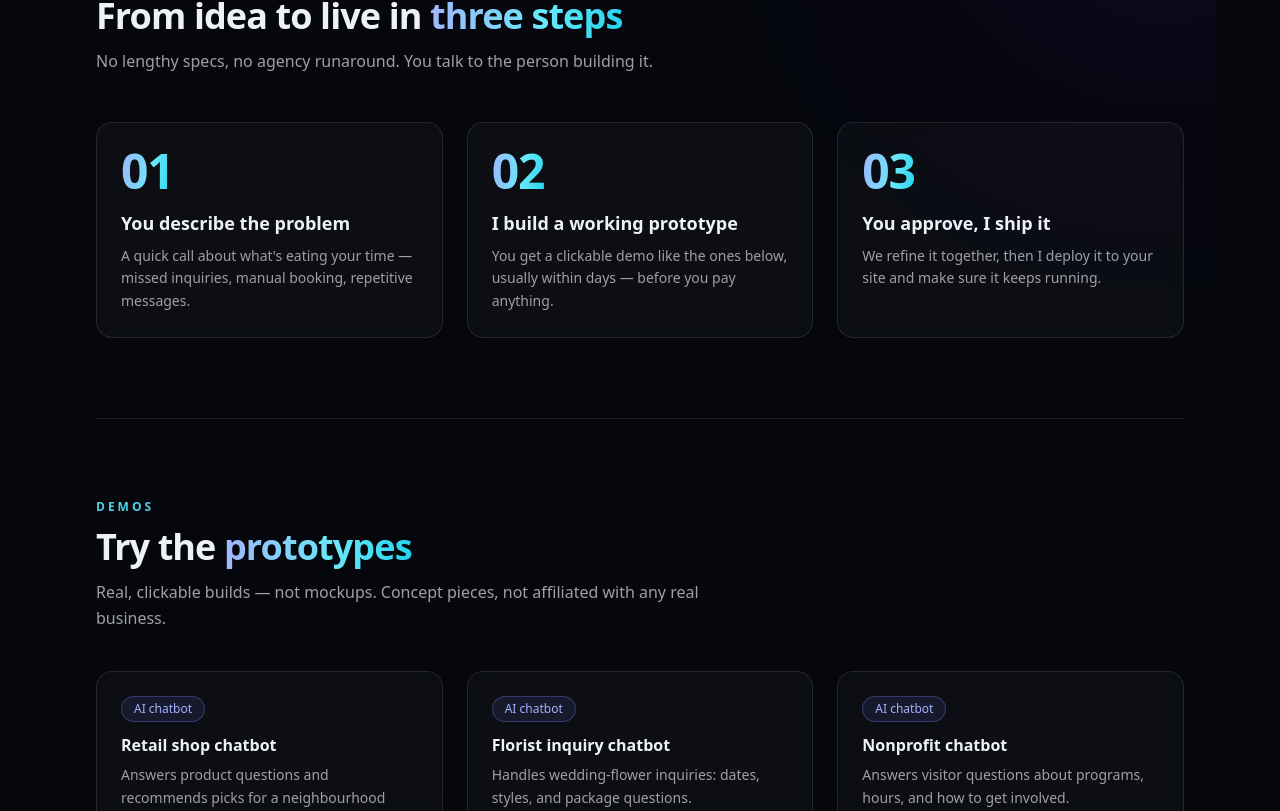
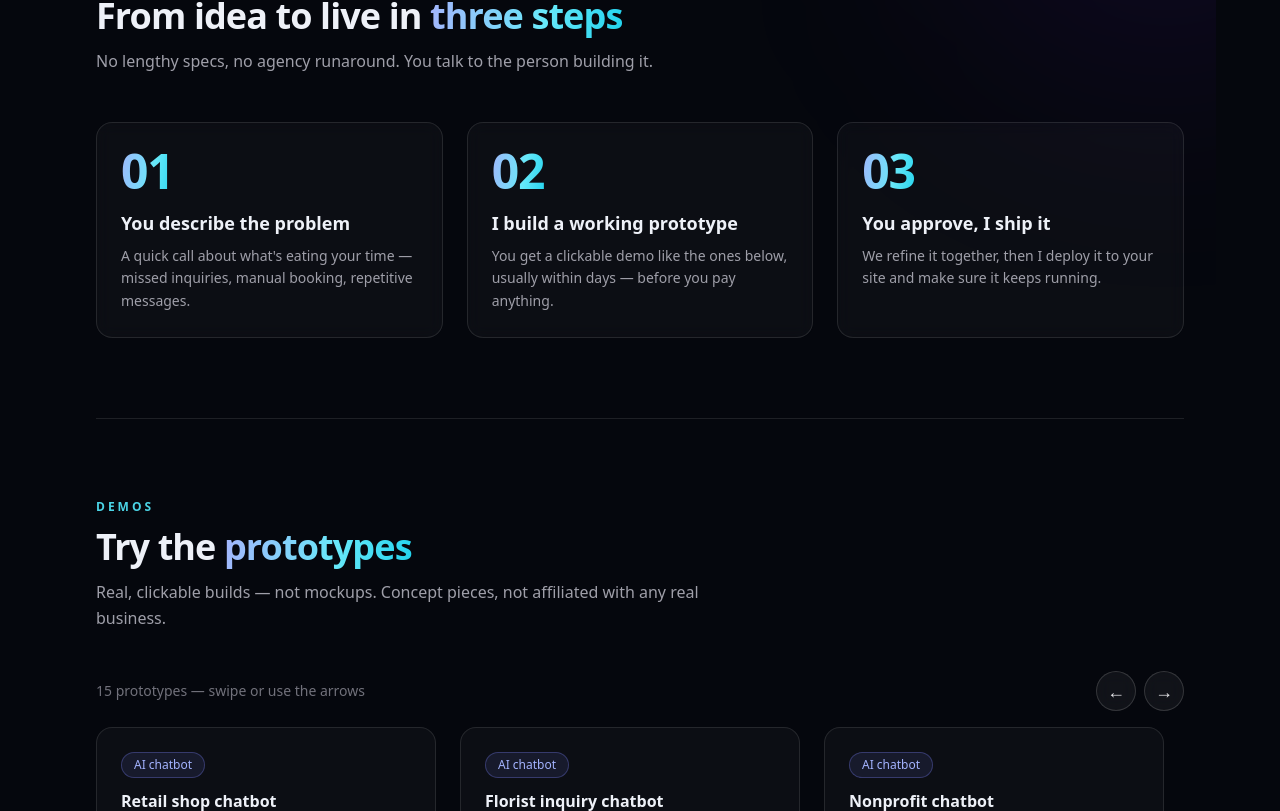
Before and after one commit to Konstantin-Krokhin/konstantin-portfolio, a Next.js app in the folder apps/web/: page / in a window 1280 px wide. Shown: the part 1989-2800 px from the top of the page. Built offline with nearby package versions, Linux system fonts and the light colour scheme.

Commit message:
Demos section: horizontal snap carousel for 15 prototypes

```diff
--- a/apps/web/src/app/page.tsx
+++ b/apps/web/src/app/page.tsx
@@ -1,4 +1,5 @@
 import { prototypeDemos } from "@/app/demo/_demo";
+import DemoCarousel from "@/components/DemoCarousel";
 import { BUSINESS } from "@/content/business";
 import ContactForm from "@/components/ContactForm";
 import { PayButton } from "@/components/PayButton";
@@ -325,31 +326,13 @@ export default function HomePage() {
             affiliated with any real business.
           </p>
 
-          <div className="mt-10 grid gap-6 sm:grid-cols-2 lg:grid-cols-3">
-            {prototypeDemos.map((p) => (
-              <article key={p.url} className={`${card} glow-card flex flex-col`}>
-                <span className="inline-flex w-fit rounded-full border border-indigo-400/30 bg-indigo-400/10 px-3 py-1 text-xs font-medium text-indigo-300">
-                  {p.tag}
-                </span>
-                <h3 className="mt-3 text-base font-semibold leading-snug">
-                  {p.title}
-                </h3>
-                <p className="mt-2 flex-1 text-sm leading-relaxed text-zinc-400">
-                  {p.blurb}
-                </p>
-                <div className="mt-5">
-                  <a
-                    href={p.url}
-                    target="_blank"
-                    rel="noreferrer"
-                    className="inline-block rounded-xl bg-gradient-to-r from-indigo-500 to-cyan-400 px-6 py-2.5 text-sm font-semibold text-white shadow-md shadow-indigo-500/20 transition hover:shadow-indigo-500/40 hover:brightness-110"
-                  >
-                    Try it ↗
-                  </a>
-                </div>
-              </article>
-            ))}
-          </div>
+          <DemoCarousel demos={prototypeDemos} />
+          <p className="mt-6 text-sm text-zinc-500">
+            Want the full list on one page?{" "}
+            <a href="/demo" className="text-cyan-300 hover:text-cyan-200">
+              Browse all prototypes →
+            </a>
+          </p>
         </section>
 
         {/* ============ CONTACT ============ */}
--- /dev/null
+++ b/apps/web/src/components/DemoCarousel.tsx
@@ -0,0 +1,74 @@
+"use client";
+
+import { useRef } from "react";
+import type { PrototypeDemo } from "@/app/demo/_demo";
+
+export default function DemoCarousel({ demos }: { demos: PrototypeDemo[] }) {
+  const trackRef = useRef<HTMLDivElement>(null);
+
+  const nudge = (dir: 1 | -1) => {
+    const el = trackRef.current;
+    if (!el) return;
+    const max = el.scrollWidth - el.clientWidth;
+    if (dir === 1 && el.scrollLeft >= max - 10) {
+      el.scrollTo({ left: 0, behavior: "smooth" });
+    } else if (dir === -1 && el.scrollLeft <= 10) {
+      el.scrollTo({ left: max, behavior: "smooth" });
+    } else {
+      el.scrollBy({ left: dir * 360, behavior: "smooth" });
+    }
+  };
+
+  const arrow =
+    "flex h-10 w-10 items-center justify-center rounded-full border border-white/15 bg-white/5 text-lg text-zinc-200 backdrop-blur transition hover:border-cyan-400/50 hover:text-cyan-300";
+
+  return (
+    <div className="relative mt-10">
+      <div className="mb-4 flex items-center justify-between">
+        <p className="text-sm text-zinc-500">
+          {demos.length} prototypes — swipe or use the arrows
+        </p>
+        <div className="flex gap-2">
+          <button type="button" aria-label="Previous demos" onClick={() => nudge(-1)} className={arrow}>
+            ←
+          </button>
+          <button type="button" aria-label="Next demos" onClick={() => nudge(1)} className={arrow}>
+            →
+          </button>
+        </div>
+      </div>
+
+      <div
+        ref={trackRef}
+        className="flex snap-x snap-mandatory gap-6 overflow-x-auto pb-4 [scrollbar-width:none] [&::-webkit-scrollbar]:hidden"
+      >
+        {demos.map((p) => (
+          <article
+            key={p.url}
+            className="glow-card flex w-[300px] shrink-0 snap-start flex-col rounded-2xl border border-white/10 bg-white/[0.03] p-6 sm:w-[340px]"
+          >
+            <span className="inline-flex w-fit rounded-full border border-indigo-400/30 bg-indigo-400/10 px-3 py-1 text-xs font-medium text-indigo-300">
+              {p.tag}
+            </span>
+            <h3 className="mt-3 text-base font-semibold leading-snug">
+              {p.title}
+            </h3>
+            <p className="mt-2 flex-1 text-sm leading-relaxed text-zinc-400">
+              {p.blurb}
+            </p>
+            <div className="mt-5">
+              <a
+                href={p.url}
+                target="_blank"
+                rel="noreferrer"
+                className="inline-block rounded-xl bg-gradient-to-r from-indigo-500 to-cyan-400 px-6 py-2.5 text-sm font-semibold text-white shadow-md shadow-indigo-500/20 transition hover:shadow-indigo-500/40 hover:brightness-110"
+              >
+                Try it ↗
+              </a>
+            </div>
+          </article>
+        ))}
+      </div>
+    </div>
+  );
+}
```
